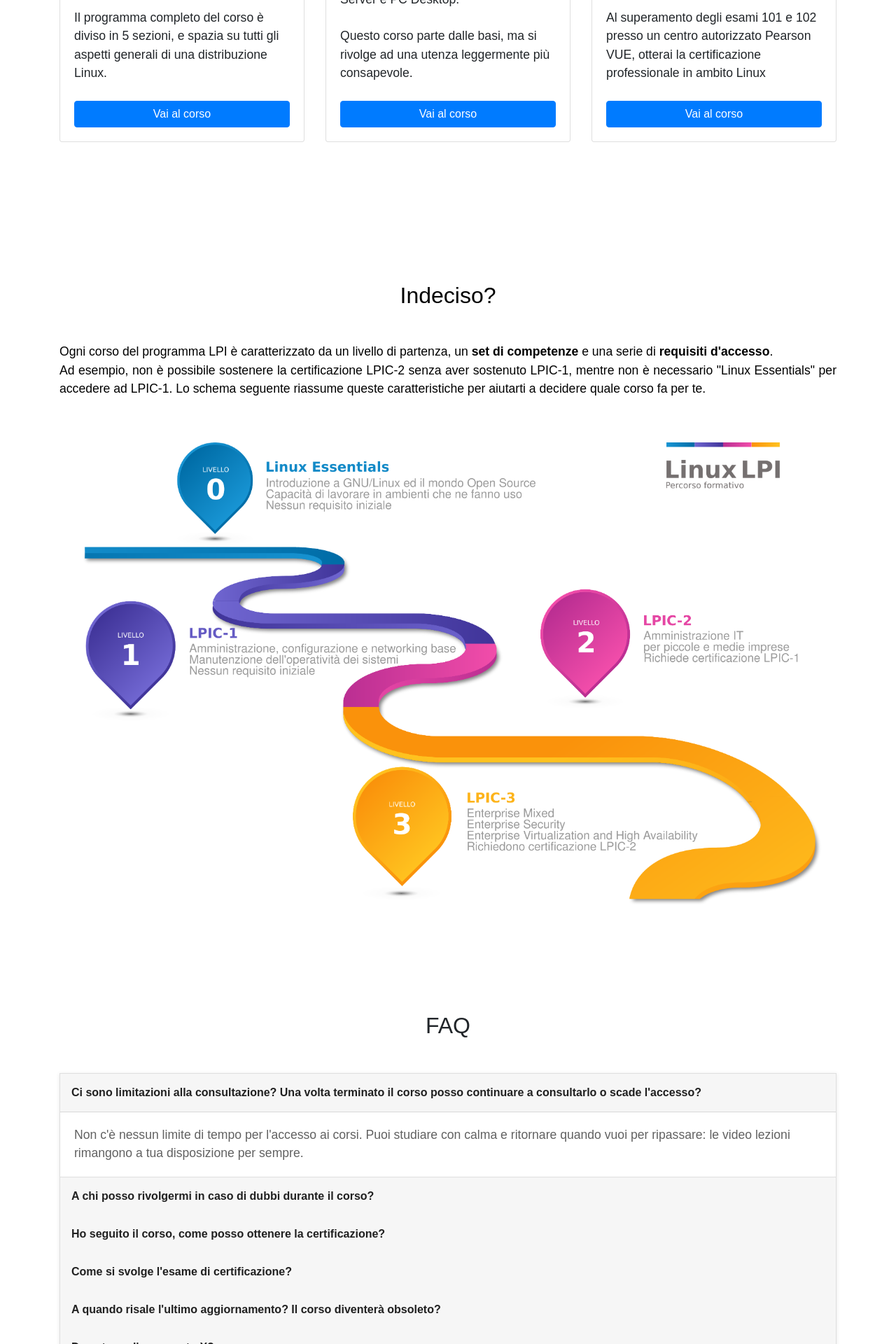
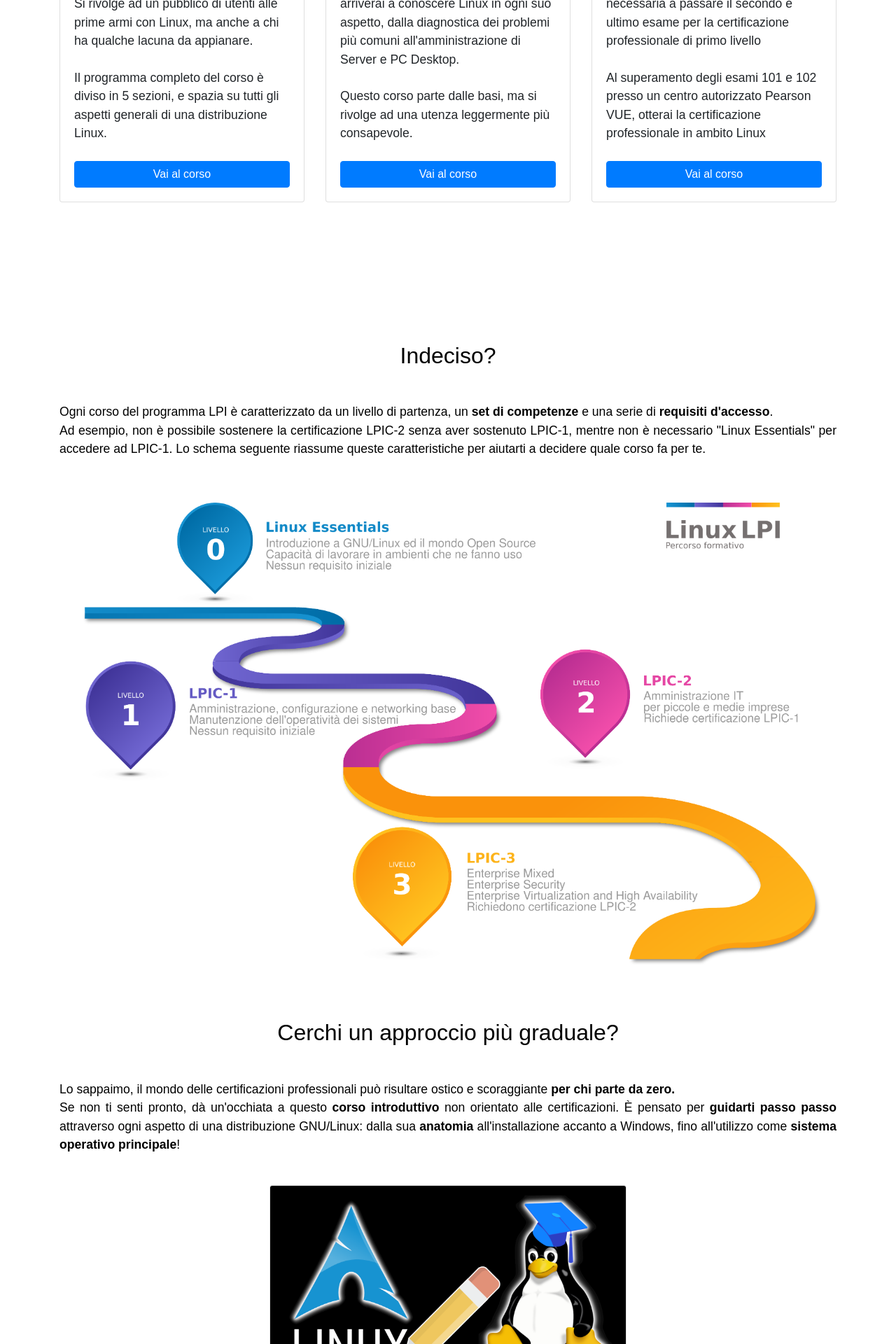
Before and after one commit to morrolinuxyt/CorsoLinux, a PHP site: page / in a window 1280 px wide. Shown: the part 3320-5240 px from the top of the page at 70% size. Run offline with PHP 8.4, Linux system fonts and the light colour scheme; data that the repository does not hold is empty; some libraries are stand-ins or nearby versions.

Commit message:
new course added

```diff
--- a/index.php
+++ b/index.php
@@ -43,7 +43,7 @@
     $lessons = $lpic101->num_lectures + $lpic102->num_lectures + $essentials->num_lectures;
 
     //UDEMY COUPONS
-    $essentials = $e101 = $e102 = "";
+    $archlinux = $essentials = $e101 = $e102 = "";
 
     $json_data = file_get_contents('udemy_coupons.json');
     $data = json_decode($json_data, true);
@@ -51,7 +51,11 @@
     $essentials = $data["Essentials"];
     $e101 = $data["EXAM 101"];
     $e102 = $data["EXAM 102"];
+    $archlinux = $data["Arch"];
 
+    if(empty($archlinux)){
+      $archlinux = "https://www.udemy.com/course/arch-linux-per-comuni-mortali/?referralCode=34016D9C6656A83ABF5D";
+    }
     if(empty($essentials)){
       $essentials = "https://www.udemy.com/course/impara-linux-da-zero-lpi-linux-essentials/?referralCode=9F2C500B1DC009224ABD";
     }
@@ -155,6 +159,11 @@
 	Al termine, se vorrai, potrai affrontare gli <b>esami ufficiali LPI</b>
         e conseguire una <b>certificazione professionale riconosciuta internazionalmente</b>.<br><br>
       </p>
+
+      <div class="mb-5 text-center">
+        <a style="margin: 0 auto;" title="Arch Linux Per Comuni Mortali" href="#dazero" class="btn btn-primary mt-auto js-scroll-trigger">Vuoi iniziare da zero?</a>
+      </div>
+
         <h5>Preoccupato per l'esame?</h5>
       <p class="mb-2 text-justify">
 	Nei miei corsi troverai tutte le risorse necessarie a coprire ogni argomento del programma di certificazione.<br>
@@ -227,6 +236,36 @@
 	 <source srcset="assets/lpi-path.png" width="100%" media="(min-width: 600px)">
 	 <img src="assets/lpi-path-mobile.png" width="100%" alt="LPI Path (mobile)">
       </picture>
+
+      <br><br><br><br>
+      <h2 id="dazero" class="mb-5 text-center">Cerchi un approccio più graduale?</h2>
+      <p class="mb-2 text-justify">
+        Lo sappaimo, il mondo delle certificazioni professionali può risultare ostico e scoraggiante <b>per chi parte da zero.</b><br>
+        Se non ti senti pronto, dà un'occhiata a questo <b>corso introduttivo</b> non orientato alle certificazioni.
+        È pensato per <b>guidarti passo passo</b> attraverso ogni aspetto di una distribuzione GNU/Linux: dalla sua <b>anatomia</b>
+        all'installazione accanto a Windows, fino all'utilizzo come <b>sistema operativo principale</b>!
+        <br><br>
+        <div class="card-deck row">
+          <div class="col-6" style="margin: 10px auto;">
+            <a class="invisible-link" href="<?php echo $archlinux; ?>">
+              <div class="card">
+                <img src="assets/arch-linux-per-comuni-mortali.png" class="card-img-top" alt="Copertina corso Arch Linux Per Comuni Mortali" title="Arch Linux Per Comuni Mortali">
+                <div class="card-body d-flex flex-column">
+                  <h3 class="card-title">Arch Linux Per Comuni Mortali</h3>
+                  <p class="card-text">
+                    Questo corso si rivolge a chi ha poca o nessuna esperienza e vuole imparare Linux su una distribuzione fresca, <b>stimolante</b> e sfidante al punto giusto.<br><br>
+
+                    Ti insegnerò <b>teoria e pratica</b>, con illustrazioni animate ed esempi concreti che potrai applicare alla tua installazione per ottenere il massimo dalla tua distro preferita.<br><br>
+
+                    L'obbiettivo di questo corso è rendere la curva di apprendimento meno ripida possibile per tutti i nuovi utenti.<br><br>
+                  </p>
+                  <a title="Arch Linux Per Comuni Mortali" href="<?php echo $archlinux; ?>" class="btn btn-primary mt-auto">Vai al corso</a>
+                </div>
+              </div>
+          </a>
+        </div>
+      </p>
+
 
     </div>
   </section>
```
Also changed, not shown: assets/arch-linux-per-comuni-mortali.png (added).
